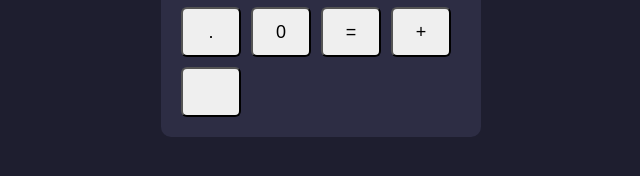
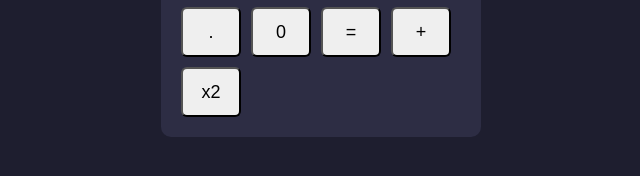
Before and after one commit to lazicddavid/kalkulator, a website: page kalkulator/index.html in a window 1280 px wide. Shown: the part 518-694 px from the top of the page, 319-959 px from the left. Drawn offline with Linux system fonts and the light colour scheme.

Commit message:
Added value

```diff
--- a/kalkulator/index.html
+++ b/kalkulator/index.html
@@ -39,7 +39,7 @@
         <button class="number" value="0">0</button>
         <button class="equal" value="=">=</button>
         <button class="operator" value="+">+</button>
-        <button class="operator"
+        <button class="operator" value="x2">x2</button>
       </div>
     </div>
 
```
